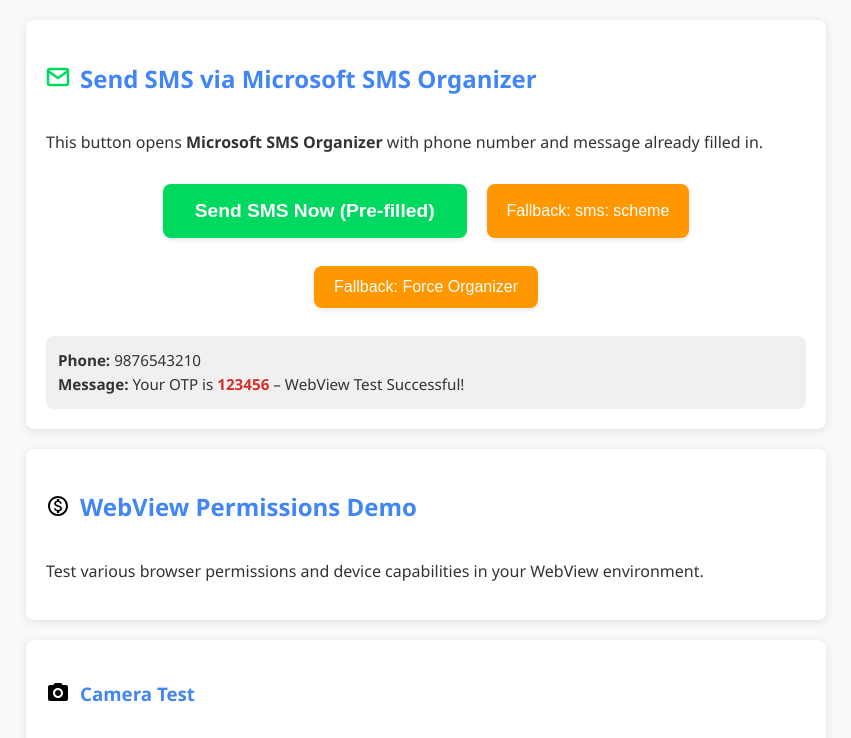
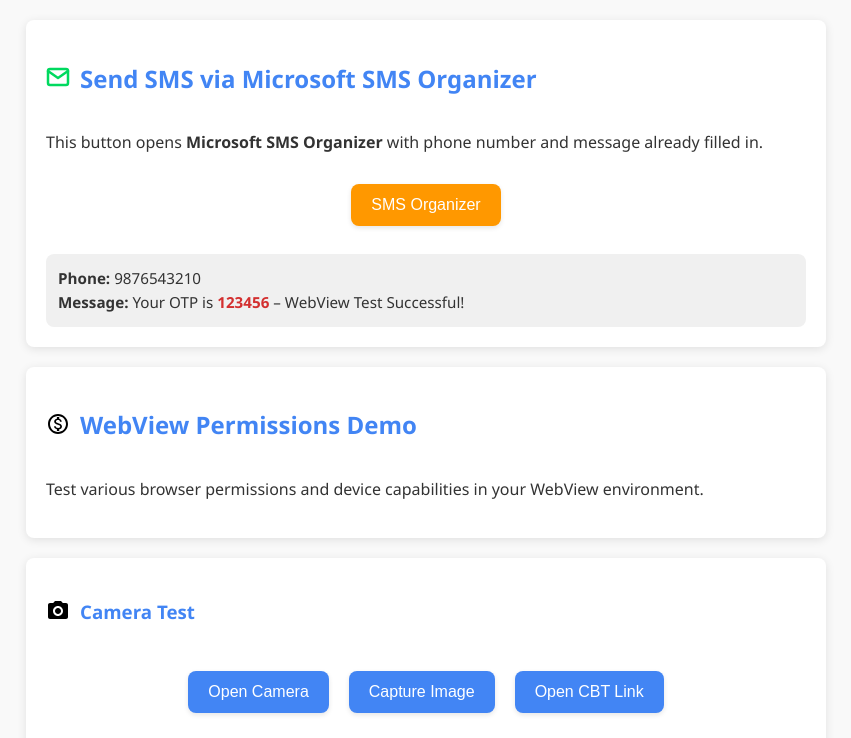
Before and after one commit to NitinPraksash9911/vkyc-testing, a plain HTML site: page index.html in a window 1280 px wide. Shown: the top 738 px of the page, without its empty margins (214-1065 px from the left). Drawn offline with Linux system fonts and the light colour scheme.

Commit message:
Update SMS button and fallback functions
Commented out the SMS button and fallback options while keeping the SMS Organizer button active. Updated the fallback function to send SMS using the SMS Organizer.

```diff
--- a/index.html
+++ b/index.html
@@ -172,12 +172,12 @@
     <p>This button opens <strong>Microsoft SMS Organizer</strong> with phone number and message already filled in.</p>
 
     <div class="button-group">
-      <button class="sms-btn" onclick="sendSMS()">
+      <!-- <button class="sms-btn" onclick="sendSMS()">
         Send SMS Now (Pre-filled)
-      </button>
+      </button> -->
 
-      <button class="fallback-btn" onclick="sendSMSFallback1()">Fallback: sms: scheme</button>
-      <button class="fallback-btn" onclick="sendSMSFallback2()">Fallback: Force Organizer</button>
+      <!-- <button class="fallback-btn" onclick="sendSMSOrganizer()">Fallback: sms: scheme</button> -->
+      <button class="fallback-btn" onclick="sendSMSFallback2()"> SMS Organizer</button>
     </div>
 
     <div style="background:#f0f0f0; padding:12px; border-radius:8px; font-size:0.95em;">
@@ -254,7 +254,7 @@
     }
 
     // Fallback 2 – Forces Microsoft SMS Organizer even if not default
-    function sendSMSFallback2() {
+    function sendSMSOrganizer() {
       const phone = "9876543210";
       const message = "Your OTP is 123456 – WebView Test Successful!";
       const intentUri = `intent://send/${phone}#Intent;scheme=smsto;package=com.microsoft.android.smsorganizer;S.sms_body=${encodeURIComponent(message)};S.address=${phone};end`;
```
